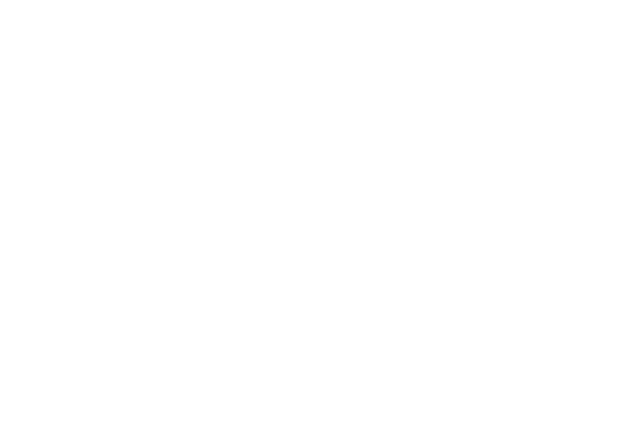
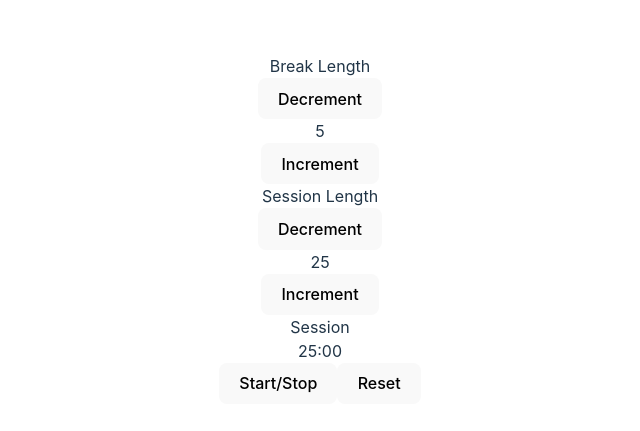
Before and after one commit to nedoratic/fcc-fedl-05-25-plus-5-clock, a React (Vite) app: page / in a window 1280 px wide. Shown: the part 171-602 px from the top of the page, without its empty margins (320-960 px from the left). Built offline with nearby package versions, Linux system fonts and the light colour scheme.

Commit message:
app functionality added

```diff
--- a/package.json
+++ b/package.json
@@ -13,6 +13,7 @@
 		"preview": "vite preview"
 	},
 	"dependencies": {
+		"howler": "^2.2.4",
 		"react": "^18.2.0",
 		"react-dom": "^18.2.0"
 	},
--- a/src/App.tsx
+++ b/src/App.tsx
@@ -1,11 +1,107 @@
-import { useState } from 'react';
+import React, { useState, useEffect } from 'react';
 import './App.css';
 
 function App() {
+	const [breakLength, setBreakLength] = useState(5);
+	const [sessionLength, setSessionLength] = useState(25);
+	const [isSession, setIsSession] = useState(true);
+	const [isActive, setIsActive] = useState(false);
+	const [time, setTime] = useState(sessionLength * 60);
+
+	const formatTime = (seconds: number): string => {
+		const minutes = Math.floor(seconds / 60)
+			.toString()
+			.padStart(2, '0');
+		const remainingSeconds = (seconds % 60).toString().padStart(2, '0');
+		return `${minutes}:${remainingSeconds}`;
+	};
+
+	const handleBreakDecrement = () => {
+		setBreakLength((prevLength) => Math.max(prevLength - 1, 1));
+	};
+
+	const handleBreakIncrement = () => {
+		setBreakLength((prevLength) => Math.min(prevLength + 1, 60));
+	};
+
+	const handleSessionDecrement = () => {
+		setSessionLength((prevLength) => Math.max(prevLength - 1, 1));
+	};
+
+	const handleSessionIncrement = () => {
+		setSessionLength((prevLength) => Math.min(prevLength + 1, 60));
+	};
+
+	const handleStartStop = () => {
+		setIsActive(!isActive);
+	};
+
+	const handleReset = () => {
+		setIsActive(false);
+		setBreakLength(5);
+		setSessionLength(25);
+		setTime(25 * 60);
+		setIsSession(true);
+	};
+
+	useEffect(() => {
+		let interval: NodeJS.Timeout;
+
+		if (isActive) {
+			interval = setInterval(() => {
+				setTime((prevTime) => (prevTime > 0 ? prevTime - 1 : 0));
+			}, 1000);
+		} else {
+			clearInterval(interval);
+		}
+
+		return () => clearInterval(interval);
+	}, [isActive]);
+
+	useEffect(() => {
+		if (time === 0) {
+			// Handle switch between session and break
+			setIsSession((prevIsSession) => {
+				const newLabel = prevIsSession ? 'Break' : 'Session';
+				return !prevIsSession;
+			});
+
+			// Set the time for the new session or break
+			setTime((prevTime) => (isSession ? breakLength : sessionLength) * 60);
+		}
+	}, [time, isSession, breakLength, sessionLength]);
+
 	return (
-		<>
-			<div></div>
-		</>
+		<div id="root">
+			<div id="break-label">Break Length</div>
+			<button id="break-decrement" onClick={handleBreakDecrement}>
+				Decrement
+			</button>
+			<div id="break-length">{breakLength}</div>
+			<button id="break-increment" onClick={handleBreakIncrement}>
+				Increment
+			</button>
+
+			<div id="session-label">Session Length</div>
+			<button id="session-decrement" onClick={handleSessionDecrement}>
+				Decrement
+			</button>
+			<div id="session-length">{sessionLength}</div>
+			<button id="session-increment" onClick={handleSessionIncrement}>
+				Increment
+			</button>
+
+			<div id="timer-label">{isSession ? 'Session' : 'Break'}</div>
+			<div id="time-left">{formatTime(time)}</div>
+
+			<button id="start_stop" onClick={handleStartStop}>
+				Start/Stop
+			</button>
+			<button id="reset" onClick={handleReset}>
+				Reset
+			</button>
+			<audio id="beep" src="path/to/audio.mp3" />
+		</div>
 	);
 }
 
```
Also changed, not shown: 1 other file (tests, documents, lock files or other folders).
